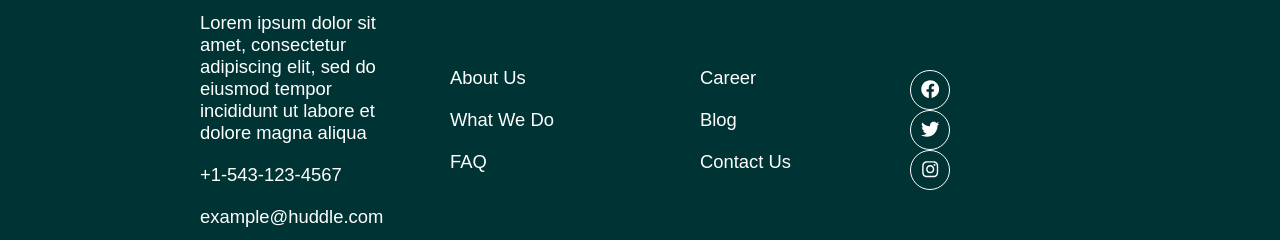
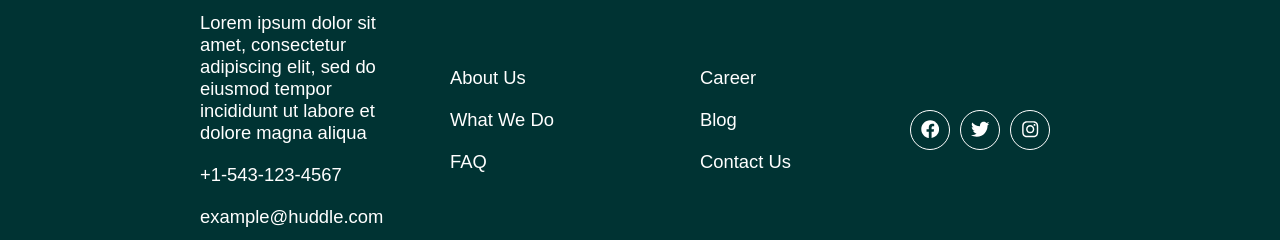
Before and after one commit to evansanchez963/huddle-landing-page, a React (Vite) app: page / in a window 1280 px wide. Shown: the part 2165-2405 px from the top of the page. Built offline with nearby package versions, Linux system fonts and the light colour scheme.

Commit message:
Fix styled icons on footer

```diff
--- a/src/components/SocialIcons.jsx
+++ b/src/components/SocialIcons.jsx
@@ -4,21 +4,15 @@ import { StyledSocialIcons } from "./styles/SocialIcons.styled";
 export default function SocialIcons() {
   return (
     <StyledSocialIcons>
-      <li>
       <a href="https://facebook.com">
         <FaFacebook />
       </a>
-      </li>
-      <li>
       <a href="https://twitter.com">
         <FaTwitter />
       </a>
-      </li>
-      <li>
       <a href="https://instagram.com">
         <FaInstagram />
       </a>
-      </li>
     </StyledSocialIcons>
   );
 }
--- a/src/components/styles/SocialIcons.styled.js
+++ b/src/components/styles/SocialIcons.styled.js
@@ -4,10 +4,6 @@ export const StyledSocialIcons = styled.div`
   dispay: flex;
   align-items: center;
   justify-content: center;
-
-  li {
-    list-style: none;
-  }
 
   a {
     border: 1px solid #fff;
```
Lines whose indentation alone changed are shown as unchanged.
